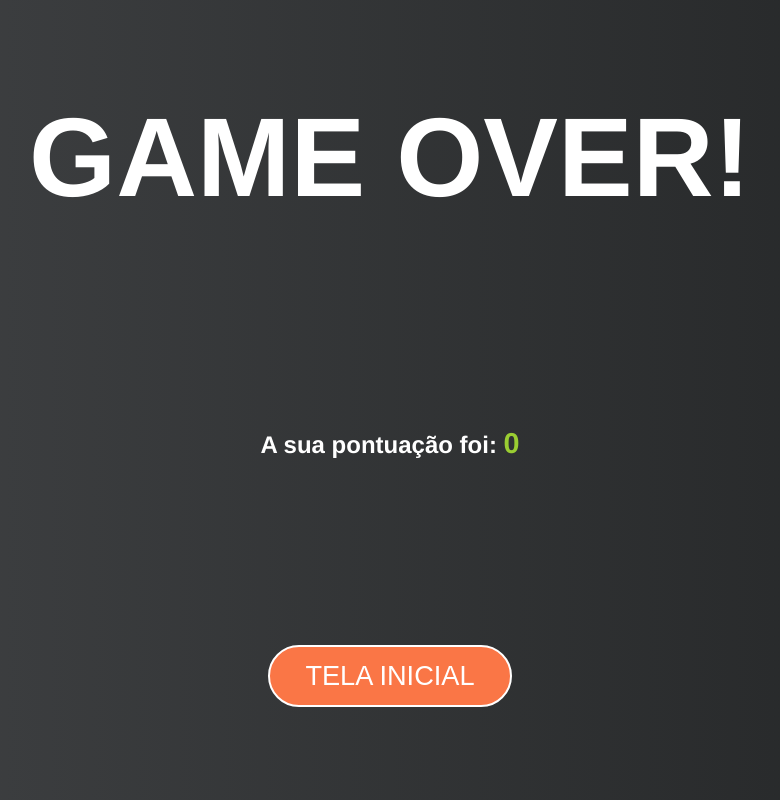
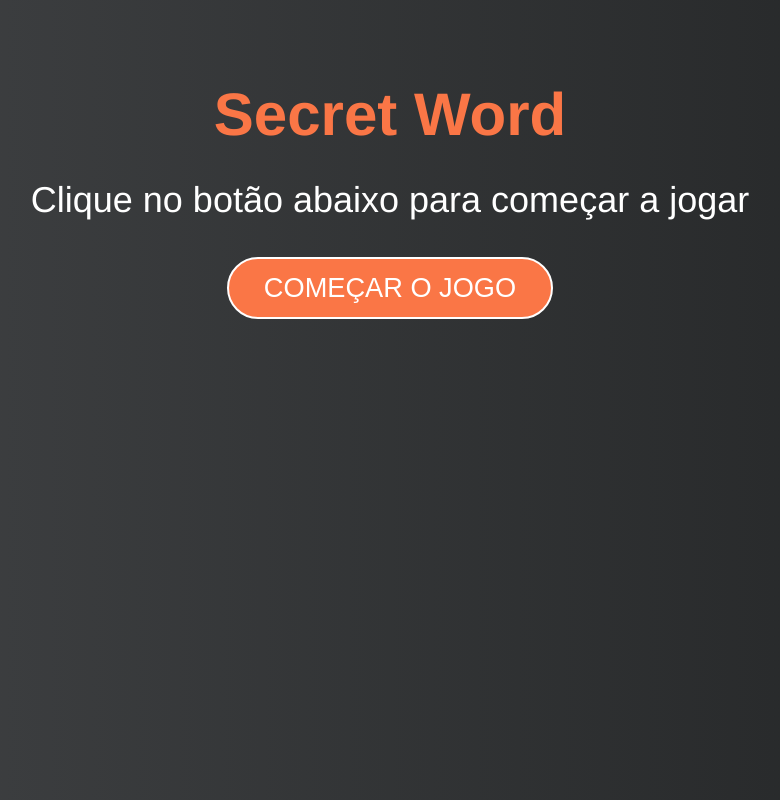
Before and after one commit to Rafaeldasilvaperes/REACTJS-PrimeiroProjeto, a React (Create React App) app: page / in a window 1280 px wide. Shown: the whole page, without its empty margins (250-1030 px from the left). Built offline with nearby package versions, Linux system fonts and the light colour scheme.

Commit message:
Consertando bugs e finalizando jogo

```diff
--- a/src/App.js
+++ b/src/App.js
@@ -1,12 +1,9 @@
 // CSS
 import './App.css';
-
 // React
 import { useCallback, useEffect, useState } from 'react';
-
 // data
 import { wordsList } from './data/words.js'
-
 // components
 import { StartScreen } from './components/startScreen/StartScreen';
 import { Game } from './components/gameScreen/Game'
@@ -21,8 +18,8 @@ const stages = [
 export function App() {
   // useStates
 
-  const GUESSES_QANTITY = 3;
-  const [gameStage, setGameStage] = useState(stages[2].name);
+  const GUESSES_QANTITY = 5;
+  const [gameStage, setGameStage] = useState(stages[0].name);
   const [words] = useState(wordsList);
   const [pickedWord, setPickedWord] = useState("");
   const [pickedCategory, setPickedCategory] = useState("");
@@ -33,23 +30,23 @@ export function App() {
   const [score, setScore] = useState(0);
 
 
-
   // functions
-  const pickWordAndCategory = () => {
+  const pickWordAndCategory = useCallback(() => {
     // picks a random category
     const categories = Object.keys(words);
     const category = categories[Math.floor(Math.random() * Object.keys(categories).length)];
-    console.log(category);
 
     // picks a random word
     const word = words[category][Math.floor(Math.random() * words[category].length)];
-    console.log(word)
 
     return {word, category};
-  }
+  }, [words]);
 
   // starts the game
-  const startGame = () => {
+  const startGame = useCallback(() => {
+    // clear all letters
+    clearLetterStates();
+
     // pick word and category function
     const {word, category} = pickWordAndCategory();
 
@@ -61,11 +58,10 @@ export function App() {
     setPickedWord(word);
     setPickedCategory(category);
     setLetters(wordLetters);
-    console.log("word", word)
-    console.log("category",category)
-    console.log("letters", wordLetters)
     setGameStage(stages[1].name)
-  }
+    console.log(wordLetters)
+  }, [pickWordAndCategory]);
+
 
   // process letter input
   const verifyLetter = (letter) => {
@@ -95,29 +91,46 @@ export function App() {
     setwrongLetters([]);
   }
 
+  // check if guesses ended
   useEffect(() => {
     if(guesses <= 0){
+      // reset all states
       clearLetterStates();
       setGameStage(stages[2].name)
     }
   }, [guesses])
 
-  console.log("Adivinhadas",guessedLetters)
-  console.log("Erradas",wrongLetters)
+  // checks win condition
+  useEffect(() =>{
+    // brings an array with unique letters from the const letters
+    const uniqueLetters = [...new Set(letters)];
+    // win condition
+    if(guessedLetters.length === uniqueLetters.length && gameStage === stages[1].name){
+      // add score
+      setScore((actualScore) => actualScore += 100)
+
+      // restart game with a new word
+      setTimeout(function () {
+        startGame();
+      }, 1000);
+    }
+  }, [guessedLetters, letters, startGame, gameStage])
 
   // return home screen
   const restart = () => {
     setScore(0);
     setGuesses(GUESSES_QANTITY);
-
     setGameStage(stages[0].name)
   }
+  // ===============================================================
+  // APP return
+  // ===============================================================
 
-  // APP return
   return (
     <div className="App">
-      {gameStage === 'start' && <StartScreen startGameProps={startGame} />}
-      {gameStage === 'game' && <Game
+      {console.log("Game Stage",gameStage)}
+      {gameStage === "start" && <StartScreen startGameProps={startGame} />}
+      {gameStage === "game" && <Game
         verifyLetter={verifyLetter}
         pickedWord={pickedWord}
         pickedCategory={pickedCategory}
@@ -127,7 +140,7 @@ export function App() {
         guesses={guesses}
         score={score}
       />}
-      {gameStage === 'end' && <End restartProps={restart} score={score}/>}
+      {gameStage === "end" && <End restartProps={restart} score={score}/>}
 
     </div>
   );
--- a/src/components/endScreen/End.module.css
+++ b/src/components/endScreen/End.module.css
@@ -1,3 +1,7 @@
+:root{
+  --font-size-responsive: calc(16px + 10 * ((100vw - 320px) / 100));
+}
+
 .main_container{
   display: flex;
   flex-direction: column;
@@ -8,18 +12,19 @@
 
 .main_h1{
   margin-bottom: 20px;
-  font-size: calc(16px + 10 * ((100vw - 320px) / 100));
+  font-size: clamp(20px, 12vw, 100px);
 }
 
 .main_h2{
-
+  font-size: clamp(10px, 7vw ,30px);
 }
 
 .main_h2 span{
   color: yellowgreen;
-  font-size: larger;
+
 }
 
 .main_button{
-
+  font-size: clamp(10px, 4vw ,30px);
+  font-weight: 600;
 }
--- a/src/components/startScreen/StartScreen.jsx
+++ b/src/components/startScreen/StartScreen.jsx
@@ -3,6 +3,7 @@ import styles from './StartScreen.module.css';
 export const StartScreen = ({startGameProps}) => {
   return (
     <section className={styles.start}>
+      {console.log("PASSOU AQUI")}
       <h1>Secret Word</h1>
       <p>Clique no botão abaixo para começar a jogar</p>
       <button onClick={startGameProps}>Começar o Jogo</button>
```
